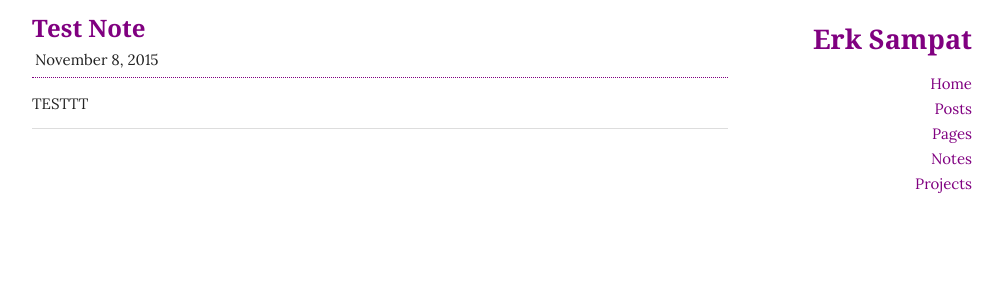
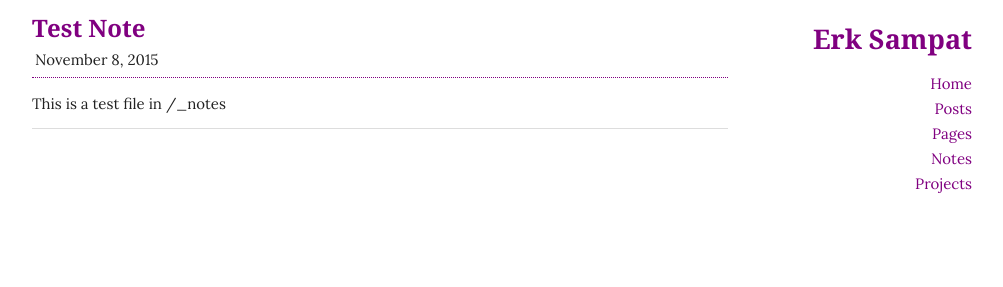
Before and after one commit to haydenghosh/haydenghosh.github.io, a Jekyll site: the page built from _notes/test_note.md, in a window 1280 px wide. Shown: the top 287 px of the page, without its empty margins (138-1141 px from the left). Built offline with Jekyll 4.4.1, drawn with Linux system fonts in a browser that asks for light colours; nearby versions of some CDN libraries.

Commit message:
set up notes and projects directory structure

```diff
--- a/_notes/test_post.md
+++ b/_notes/test_note.md
@@ -4,4 +4,4 @@ title: Test Note
 date: 2015-11-08
 ---
 
-TESTTT
+This is a test file in /_notes
--- a/notes.html
+++ b/notes.html
@@ -6,7 +6,7 @@ title: Notes
   <div class="post-list">
     <h1 class="post-list-title"> Notes </h1>
 
-    {% assign sorted = site.projects | sort: 'date' | reverse %}
+    {% assign sorted = site.notes | sort: 'date' | reverse %}
     {% include post_list.html posts=sorted %}
   </div>
 </div>
```
Also changed, not shown: _projects/test_proj.md (added, +7 -0 lines).
